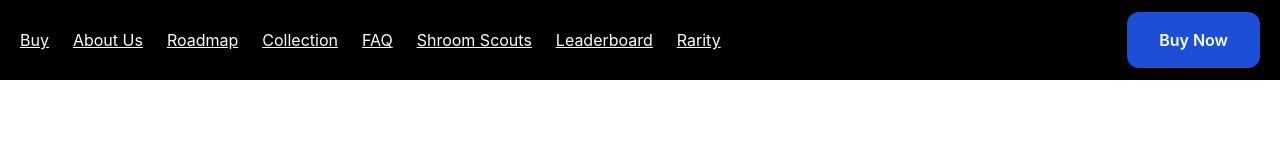
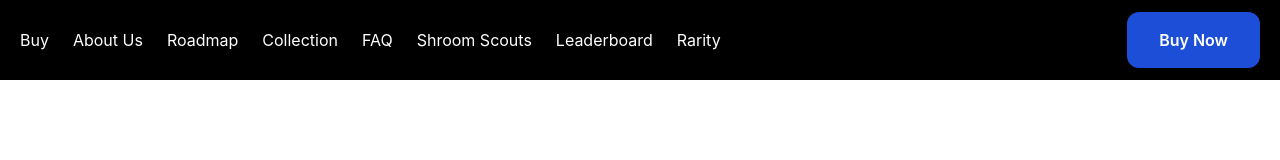
Before and after one commit to wwdfdo/magic-mushroom, a React (Create React App) app: page / in a window 1280 px wide. Shown: the top 160 px of the page. Built offline with nearby package versions, Linux system fonts and the light colour scheme.

Commit message:
remove underline

```diff
--- a/src/App.js
+++ b/src/App.js
@@ -1,4 +1,3 @@
-import logo from "./logo.svg";
 import "./App.css";
 import Header from "./components/Header";
 
--- a/src/components/Header/index.js
+++ b/src/components/Header/index.js
@@ -1,7 +1,6 @@
 import React from "react";
 import NavMenu from "../NavMenu";
 import NavButton from "../NavButton";
-import HeaderWrapper from "../HeaderWrapper";
 
 const menu = [
   { title: "Buy", id: 1 },
@@ -16,10 +15,10 @@ const menu = [
 
 function Header() {
   return (
-    <HeaderWrapper>
+    <div className="header bg-black h-[80px] flex justify-between items-center">
       <NavMenu menu={menu} />
       <NavButton />
-    </HeaderWrapper>
+    </div>
   );
 }
 
--- a/src/components/HeaderWrapper/index.js
+++ /dev/null
@@ -1,9 +0,0 @@
-const HeaderWrapper = ({ children }) => {
-  return (
-    <div className="header bg-black h-[80px] flex justify-between items-center">
-      {children}
-    </div>
-  );
-};
-
-export default HeaderWrapper;
--- a/src/components/NavMenuItem/index.js
+++ b/src/components/NavMenuItem/index.js
@@ -1,3 +1,3 @@
 export default function NavMenuItem({ title }) {
-  return <div className="underline">{title}</div>;
+  return <div>{title}</div>;
 }
```
